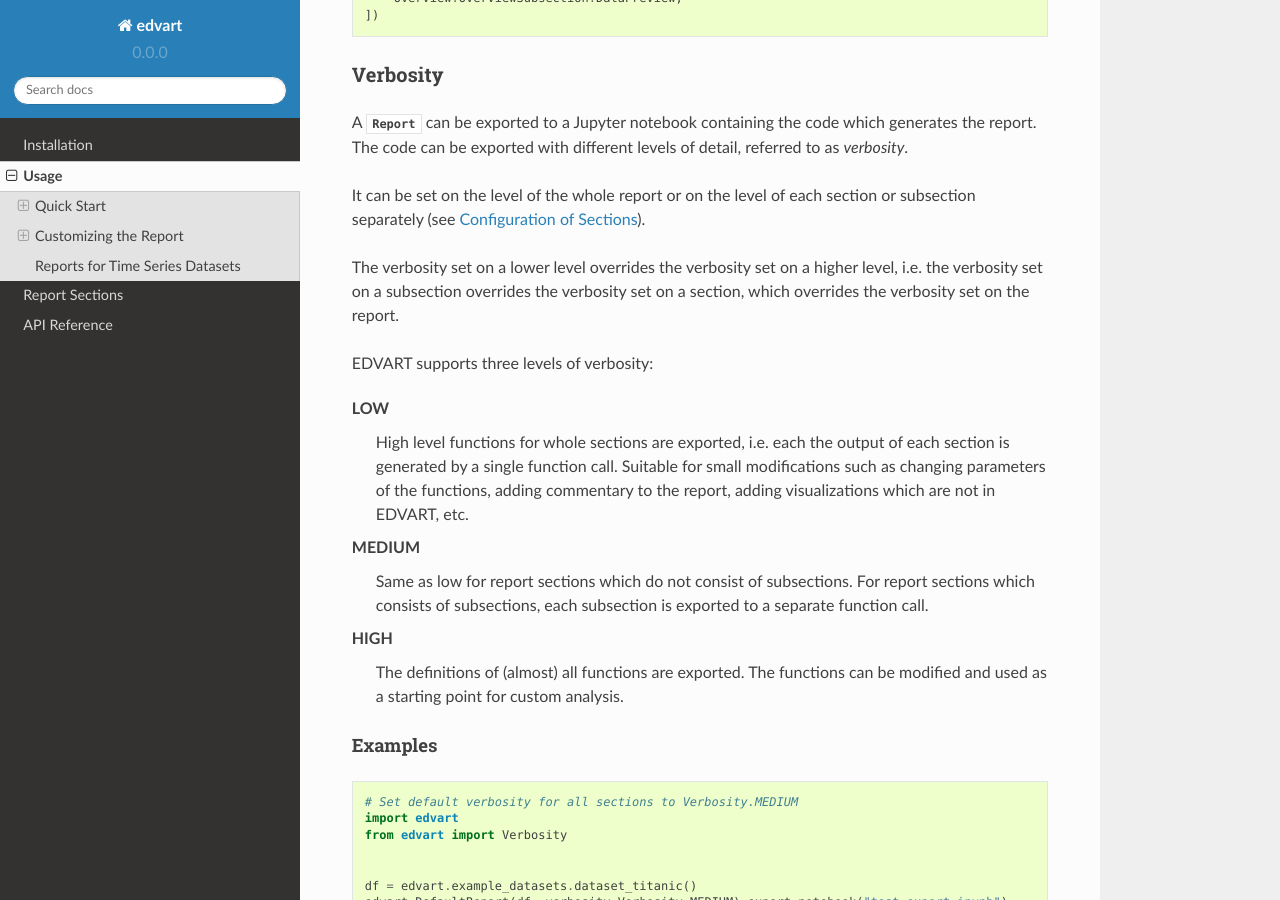
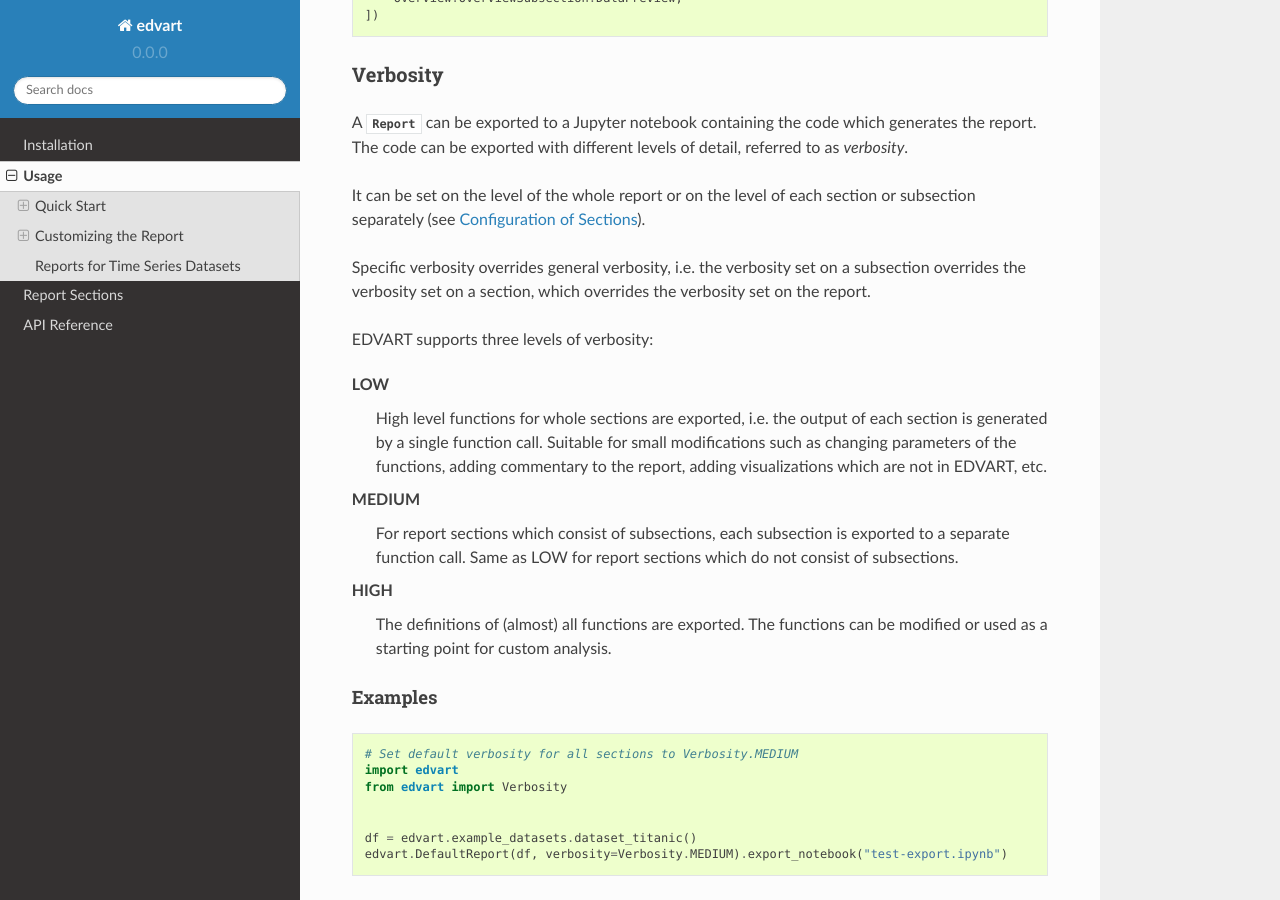
Before and after one commit to datamole-ai/edvart, a Sphinx documentation site: the page built from docs/usage.rst, in a window 1280 px wide and 900 px high, scrolled down 2347 px. Built offline with Sphinx 7.4.7 and the Read the Docs theme 2.0.0, drawn with Linux system fonts in a browser that asks for light colours; pages that are not in the unit, such as notebooks, are missing from menus.

Commit message:
review: reformulate verbosity descriptions

```diff
--- a/docs/usage.rst
+++ b/docs/usage.rst
@@ -145,26 +145,26 @@ referred to as *verbosity*.
 It can be set on the level of the whole report or on the level of each
 section or subsection separately (see :ref:`sections-config`).
 
-The verbosity set on a lower level overrides the verbosity set on a higher level, i.e.
-the verbosity set on a subsection overrides the verbosity set on a section, which overrides
+Specific verbosity overrides general verbosity, i.e. the verbosity set on a
+subsection overrides the verbosity set on a section, which overrides
 the verbosity set on the report.
 
 EDVART supports three levels of verbosity:
 
 LOW
-   High level functions for whole sections are exported, i.e. each the output
+   High level functions for whole sections are exported, i.e. the output
    of each section is generated by a single function call.
    Suitable for small modifications such as changing parameters of the functions,
    adding commentary to the report, adding visualizations which are not in EDVART, etc.
 
 MEDIUM
-   Same as low for report sections which do not consist of subsections.
-   For report sections which consists of subsections, each subsection is
+   For report sections which consist of subsections, each subsection is
    exported to a separate function call.
+   Same as LOW for report sections which do not consist of subsections.
 
 HIGH
    The definitions of (almost) all functions are exported.
-   The functions can be modified and used as a starting point for custom analysis.
+   The functions can be modified or used as a starting point for custom analysis.
 
 
 Examples
```
